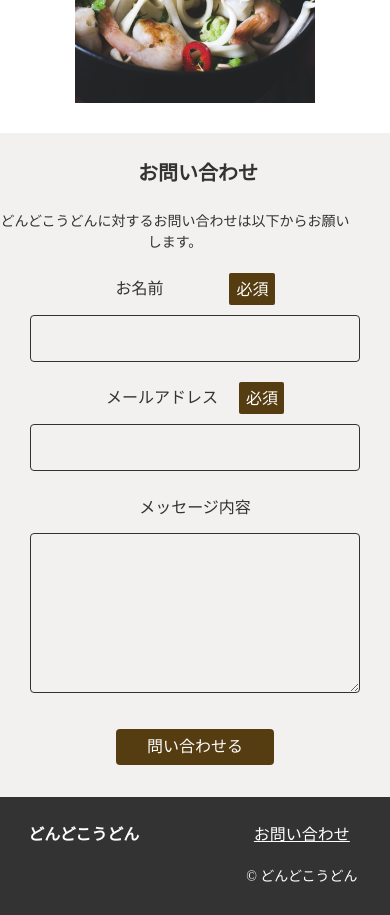
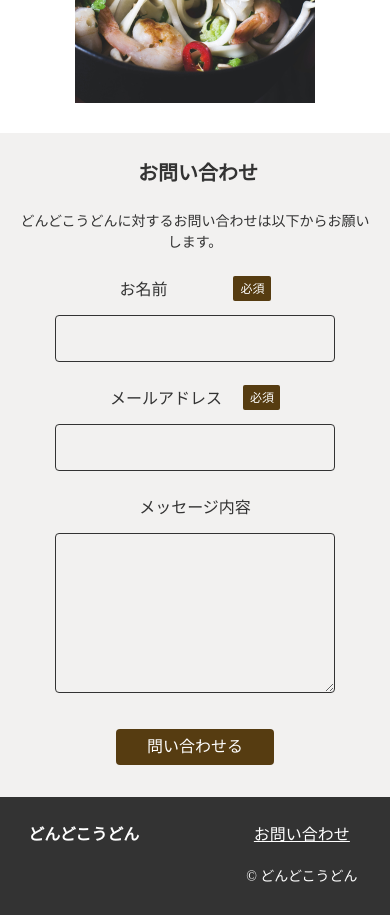
Before and after one commit to ren12123/coding-practice-01, a website built with Vite: page index.html in a window 390 px wide. Shown: the part 1520-2435 px from the top of the page. Built offline with nearby package versions, Linux system fonts and the light colour scheme; a web font is replaced by a local one.

Commit message:
__text修正

```diff
--- a/index.html
+++ b/index.html
@@ -38,42 +38,42 @@
         </section>
 
         <section class="contact" id="contact">
-            <div class="contact__content">
-                <div class="contact__main-contact main-contact">
-                    <h2 class="contact__main-tell main-tell">お問い合わせ</h2>
-                    <p class="contact__second-tell second-tell">どんどこうどんに対するお問い合わせは以下からお願いします。</p>
+            <div class="contact__inner">
+                <div class="contact__header">
+                    <h2 class="contact__title">お問い合わせ</h2>
+                    <p class="contact__text">どんどこうどんに対するお問い合わせは以下からお願いします。</p>
                 </div>
 
                 <form action="#" method="post" class="contact__form form">
                     <div class="form__item">
-                        <div class="form__label-group group-1">
-                            <div class="form__name-content name_content">
-                                <label for="name" class="form__label name">お名前</label>
+                        <div class="form__label-group">
+                            <div class="form__label-container form__label-container--name">
+                                <label for="name" class="form__label">お名前</label>
                             </div>
-                            <span class="form__nes-box nes_box">必須</span>
+                            <span class="form__required">必須</span>
                         </div>
                         <input type="text" id="name" name="user_name" class="form__input" required autocomplete="name">
                     </div>
 
                     <div class="form__item">
-                        <div class="form__label-group group-2">
-                            <div class="form__tamesi tamesi">
-                                <label for="mail" class="form__label name mail">メールアドレス</label>
+                        <div class="form__label-group">
+                            <div class="form__label-container form__label-container--mail">
+                                <label for="mail" class="form__label">メールアドレス</label>
                             </div>
-                            <span class="form__nes-box nes_box">必須</span>
+                            <span class="form__required">必須</span>
                         </div>
                         <input type="email" id="mail" name="user_mail" class="form__input" required autocomplete="email">
                     </div>
 
-                    <div class="form__item form__item--message message_content">
-                        <div class="form__label-group group-3">
-                            <label for="message" class="form__label name messeage">メッセージ内容</label>
+                    <div class="form__item form__item--message">
+                        <div class="form__label-group">
+                            <label for="message" class="form__label">メッセージ内容</label>
                         </div>
-                        <textarea id="message" name="user_message" class="form__input form_messeage" spellcheck="false" required></textarea>
+                        <textarea id="message" name="user_message" class="form__input form__input--textarea" spellcheck="false" required></textarea>
                     </div>
 
-                    <div class="contact__btn-item form_btn_item">
-                        <button type="submit" class="contact__form-btn form_btn">問い合わせる</button>
+                    <div class="form__btn-wrapper">
+                        <button type="submit" class="form__btn">問い合わせる</button>
                     </div>
                 </form>
             </div>
--- a/src/scss/object/_contact.scss
+++ b/src/scss/object/_contact.scss
@@ -1,75 +1,105 @@
 @use "../foundation/variables" as v;
 
-/* --- Contact --- */
+/* --- Contact Section --- */
 .contact {
-    background-color: #F2F1F0;
     display: flex;
     flex-direction: column;
     align-items: center;
     justify-content: center;
-    // 元の clamp 数値をそのまま維持
+    background-color: #F2F1F0;
     padding-top: clamp(26px, 5vw, 72px);
     padding-bottom: clamp(30px, 5.56vw, 80px);
-}
+    padding-inline: 20px;
 
-.contact__content {
-    max-width: 570px;
-    width: 100%;
+
+    @media (max-width: 768px) {
         text-align: center;
     }
 
-.main-tell {
+    &__inner {
+        width: 100%;
+        max-width: 570px;
+        text-align: center;
+    }
+
+    &__title {
         font-weight: bold;
         font-size: clamp(20px, 1.94vw, 28px);
         line-height: 1.46;
-    margin-left: 6px; // この微調整も維持
+        margin-left: 6px;
         margin-bottom: clamp(24px, 2.22vw, 32px);
     }
 
-.second-tell {
+    &__text {
         font-size: clamp(14px, 1.11vw, 16px);
         line-height: 1.4375;
-    margin-left: 14px; // この微調整も維持
+        margin-left: 14px;
         margin-bottom: clamp(20px, 2.78vw, 40px);
+
+        @media (max-width: 768px) {
+            margin-inline: 0px;
+        }
+    }
 }
 
-/* --- Form --- */
-.form__item {
-    font-size: 16px;
-    line-height: 1.625;
+.form {
+    &__item {
         display: flex;
         justify-content: space-between;
         margin-bottom: 20px;
+        font-size: 16px;
+        line-height: 1.625;
+
+        &--message {
+            align-items: flex-start;
+            margin-bottom: 36px;
         }
 
-.form__label-group {
+        @media (max-width: 768px) {
+            flex-direction: column;
+            align-items: center;
+            gap: 10px;
+        }
+    }
+
+    &__label-group {
         display: flex;
         align-items: center;
     }
 
-.name_content {
-    width: 114px; // 固定幅を厳守
+    &__label-container {
         text-align: left;
+        flex-shrink: 0;
+
+        &--name { width: 114px; }
+        &--mail { width: 133px; }
     }
 
-.tamesi {
-    width: 133px; // 固定幅を厳守
-    text-align: left;
+    &__label {
+        margin-top: 4px;
+        margin-bottom: 2px;
+        display: inline-block;
     }
 
-.form__label {
-    margin-top: 4px;
-    margin-bottom: 2px;
+    /* ここを完全に元コードの挙動に戻します */
+    &__required {
+        background-color: #563C11;
+        color: #FFFFFF;
+        font-size: 12px;
+        /* line-height を 1 にして、フォント自体の高さを背景に干渉させない */
+        line-height: 1.625;
+        /* padding を元コード通りに強制。4-6-2-7 */
+        padding: 4px 6px 2px 7px;
+        border-radius: 2px;
+        /* 文字を確実に中心に置き、paddingを正しく反映させる設定 */
+        display: inline-flex;
+        align-items: center;
+        justify-content: center;
+        flex-shrink: 0;
+        vertical-align: middle;
     }
 
-.nes_box {
-    background-color: #563C11;
-    color: #FFFFFF;
-    padding: 4px 6px 2px 7px; // 1px単位で維持
-    border-radius: 2px;
-}
-
-.form__input {
+    &__input {
         width: 100%;
         max-width: 330px;
         height: 47px;
@@ -85,49 +115,34 @@
             outline: 2px solid #563C11;
             outline-offset: -2px;
         }
+
+        @media (max-width: 768px) {
+            max-width: 80%;
+        }
+    }
 }
 
-.form__item--message {
-    align-items: flex-start;
-    margin-bottom: 36px;
-}
-
-.form_messeage {
+.form__input--textarea {
     height: 160px;
     padding: 12px;
     resize: vertical;
     min-height: 160px;
 }
 
-.form_btn {
+.form__btn-wrapper {
+    margin-bottom: 2px;
+    text-align: center;
+}
+
+.form__btn {
+    cursor: pointer;
+    background-color: #563C11;
+    color: #FFFFFF;
+    border: none;
+    border-radius: 4px;
     font-family: inherit;
     font-size: 16px;
     line-height: 1.625;
-    background-color: #563C11;
-    color: #FFFFFF;
-    // 左右と上下のパディングを元コード通りに
     padding-inline: clamp(30px, 7.92vw, 112px);
     padding-block: 5px;
-    border: none;
-    border-radius: 4px;
-    cursor: pointer;
-    margin-bottom: 2px;
 }
-
-/* --- Responsive (元コードのメディアクエリをそのまま移植) --- */
-@media (max-width: 768px) {
-    .form__item {
-        align-items: center;
-        flex-direction: column;
-        gap: 10px;
-
-        &__input {
-            max-width: 100%;
-        }
-    }
-
-    .second-tell {
-        margin-inline: 40px;
-        margin-left: 0; // PC用の余白をリセット
-    }
-}
```
Lines whose indentation alone changed are shown as unchanged.
